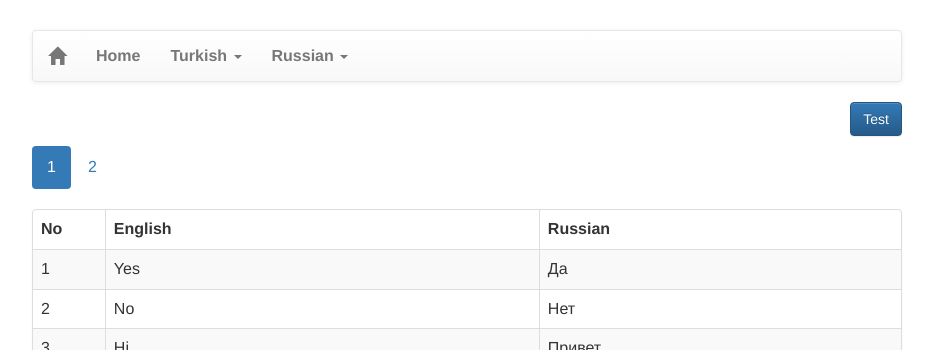
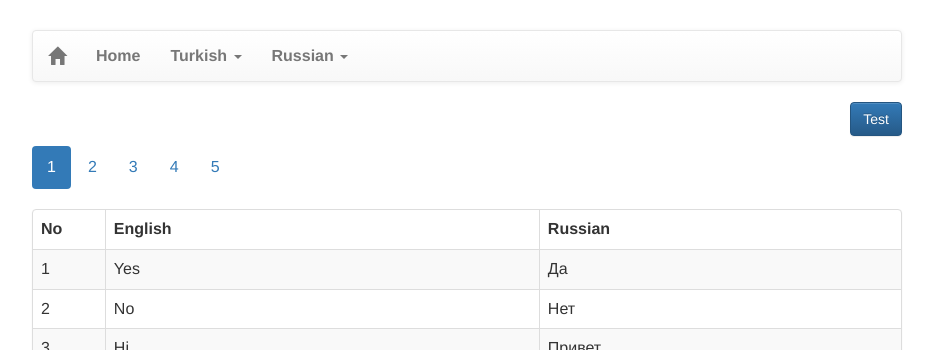
Before and after one commit to study-language/study-language-github.io, a Jekyll site: the page built from pages/russian-phrases.md, in a window 1280 px wide. Shown: the top 350 px of the page, without its empty margins (173-1106 px from the left). Built offline with Jekyll 4.4.1, drawn with Linux system fonts in a browser that asks for light colours; nearby versions of some CDN libraries; our own code applies the rules of GitHub Pages for plain Markdown files; the repository's description, which GitHub fills in, is left out.

Commit message:
Update russian-phrases.md

```diff
--- a/pages/russian-phrases.md
+++ b/pages/russian-phrases.md
@@ -7,7 +7,7 @@
 
 
 <ul class="nav nav-pills" role="tablist">
-{% for i in (1..2) %}
+{% for i in (1..5) %}
     <li role="presentation" class="{% if forloop.index0 == 0 %}active {% endif %}"><a href="#s{{ i }}" aria-controls="s{{ i }}" role="tab" data-toggle="tab">{{ i }}</a></li>
 {% endfor %}
 </ul>
@@ -16,7 +16,7 @@
 
 <div class="tab-content">
 
-{% for i in (1..2) %}
+{% for i in (1..25) %}
 
     <div role="tabpanel" class="tab-pane {% if forloop.index0 == 0 %}active {% endif %}" id="s{{ i }}">
 
```
